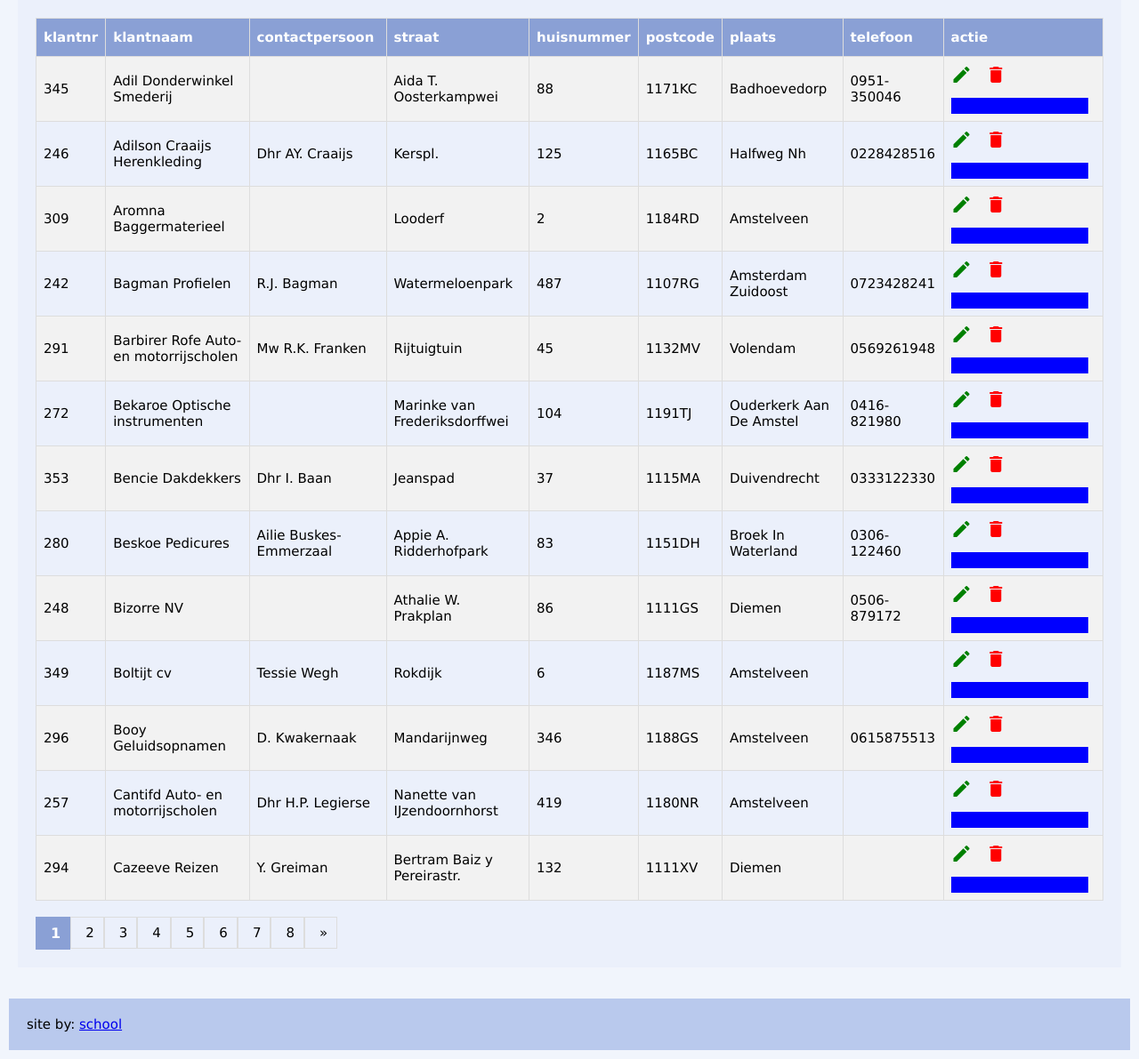
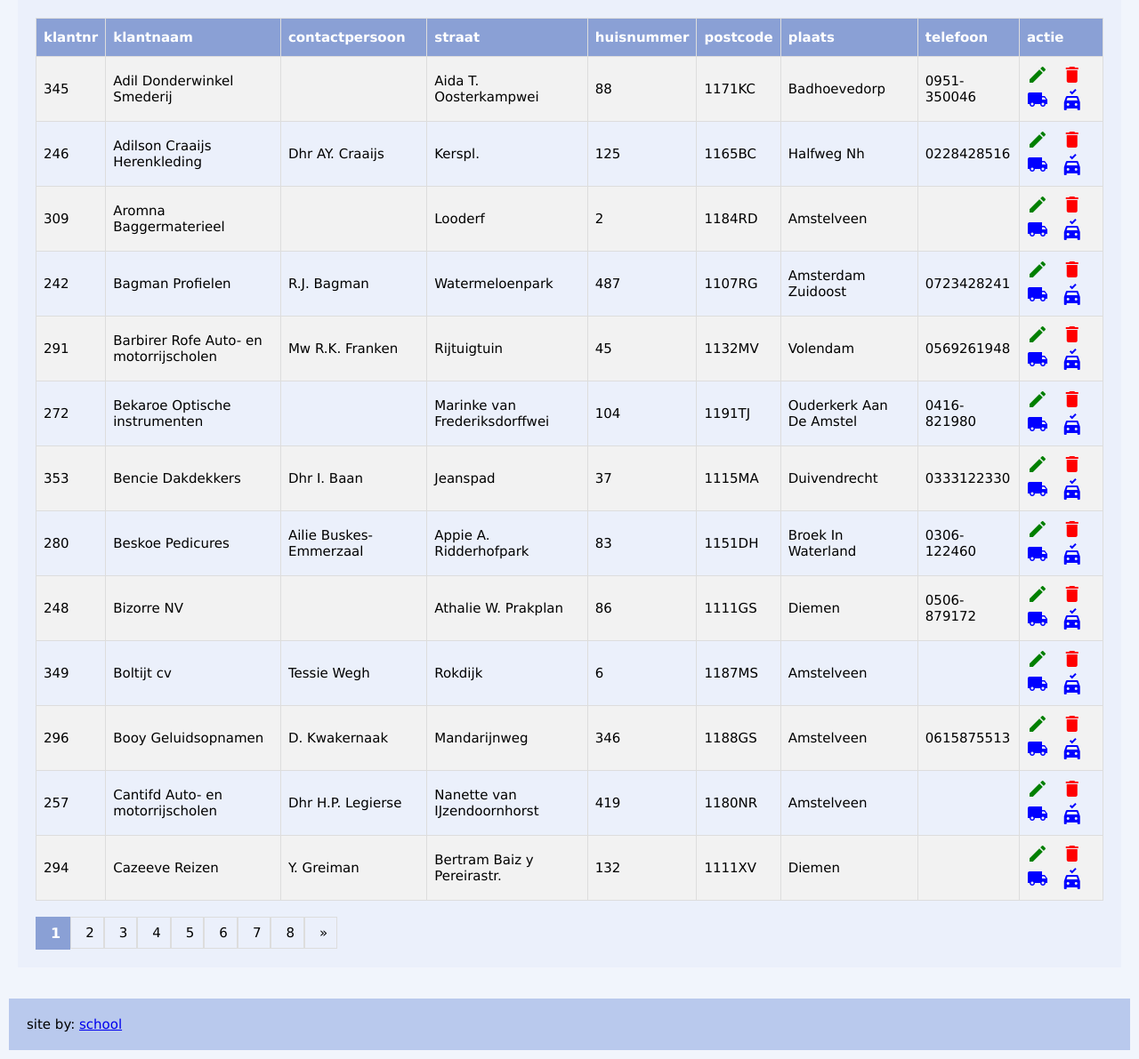
Before and after one commit to thegatesdev/hb-transportbedrijf, a PHP site: page /klanten.php in a window 1280 px wide. Shown: the part 90-1281 px from the top of the page at 89% size. Run offline with PHP 8.4, Linux system fonts and the light colour scheme; the visitor is signed in with stand-in values (Sample User, id 1); data comes from the database, SQL or seed files in the repository.

Commit message:
Past, future order selection

```diff
--- a/css/style.css
+++ b/css/style.css
@@ -218,7 +218,9 @@ input[type=submit]:hover {
 }
 .btn-order{
     color: blue;
-    background: blue; /* Icons wilden niet werken */
+}
+.btn-order-past{
+    color: blue;
 }
 /*Idem als login form, maar nu voor detail-forms...*/
 #frmDetail > * {
--- a/klanten.php
+++ b/klanten.php
@@ -66,7 +66,8 @@ if ($aantal>0){ //controle of er wel wat opgehaald wordt...
                             <td>
                                 <a href='klant_edit.php?id={$row['id']}' class='btn-edit'><i class='material-icons md-24'>edit</i></a>
                                 <a href='klant_delete.php?id={$row['id']}' class='btn-delete'><i class='material-icons md-24'>delete</i></a>
-                                <a href='orders.php?klant={$row['id']}' class='btn-order'><i class='material-icons md-24'>orders</i></a>
+                                <a href='orders.php?klant={$row['id']}&past=0' class='btn-order'><i class='material-icons md-24'>local_shipping</i></a>
+                                <a href='orders.php?klant={$row['id']}&past=1' class='btn-order-past'><i class='material-icons md-24'>no_crash</i></a>
                             </td>
                         </tr>";
     }
```
Also changed, not shown: orders.php (+10 -2 lines).
